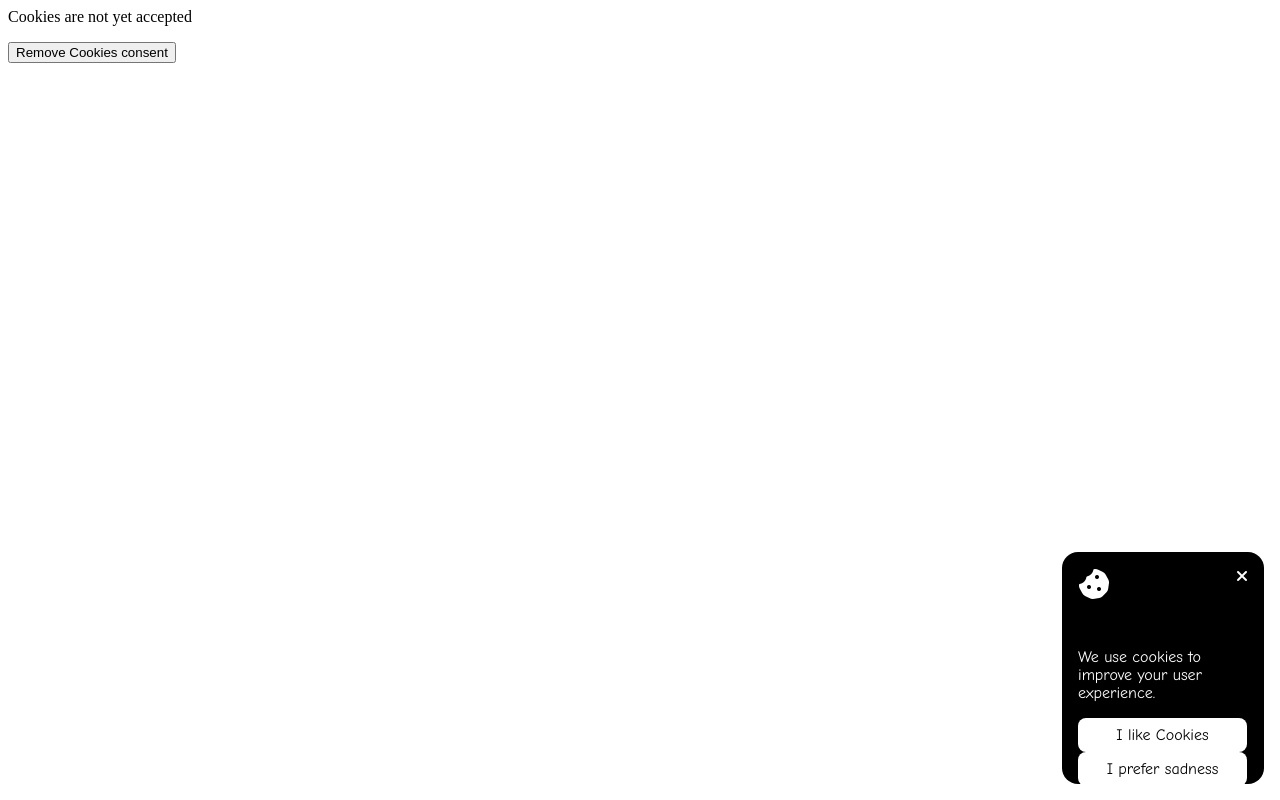
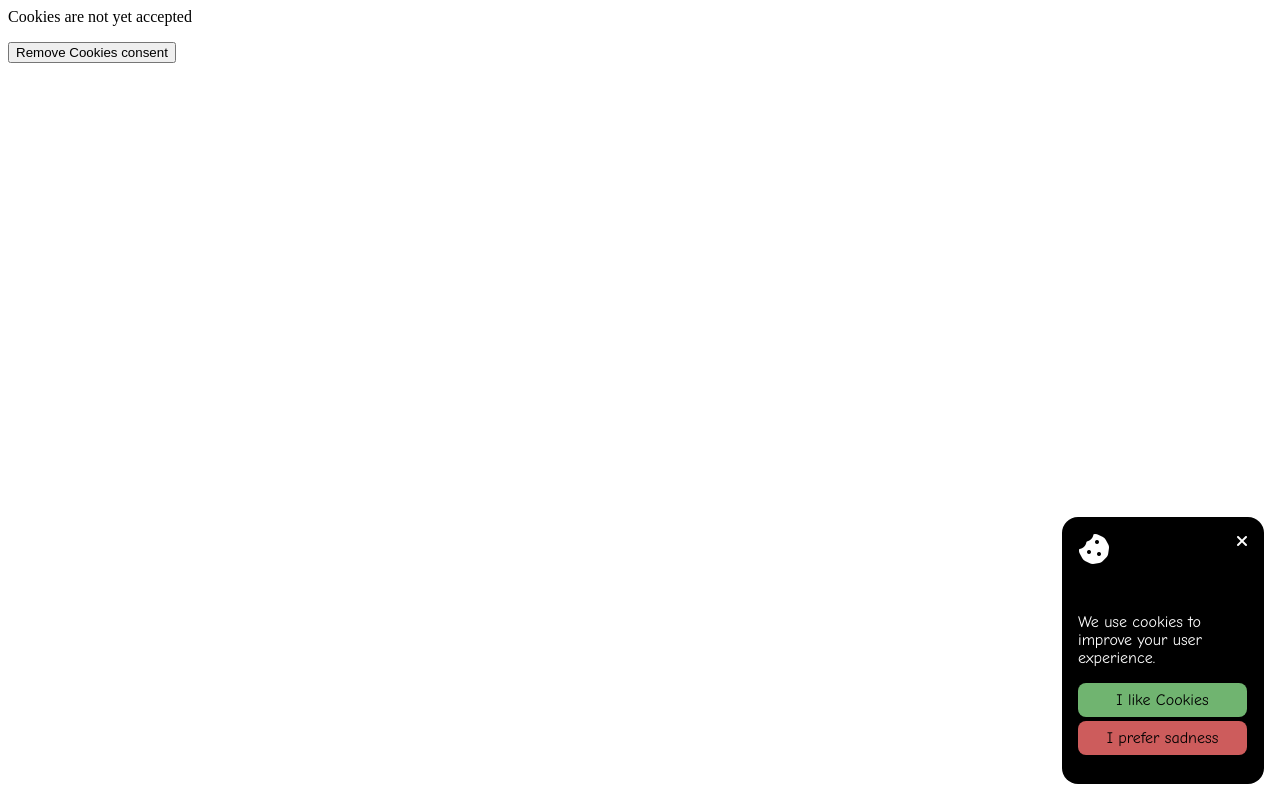
Before and after one commit to koydas/cookie-consent, a plain HTML site: page index.html in a window 1280 px wide. Drawn offline with Linux system fonts and the light colour scheme.

Commit message:
button color added + changed font

```diff
--- a/index.html
+++ b/index.html
@@ -3,6 +3,10 @@
         <link rel="stylesheet" href="styles.css">
 
         <script src="https://kit.fontawesome.com/b872c0f833.js" crossorigin="anonymous"></script>
+
+        <link rel="preconnect" href="https://fonts.googleapis.com">
+        <link rel="preconnect" href="https://fonts.gstatic.com" crossorigin>
+        <link href="https://fonts.googleapis.com/css2?family=Architects+Daughter&display=swap" rel="stylesheet">
         <script src="script.js"></script>
     </head>
 
@@ -23,8 +27,8 @@
 
             <p>We use cookies to improve your user experience.</p>
 
-            <div class="button" onclick="acceptCookies()">I like Cookies</div>
-            <div class="button" onclick="closeBox()">I prefer sadness</div>
+            <div class="button green" onclick="acceptCookies()">I like Cookies</div>
+            <div class="button red" onclick="closeBox()">I prefer sadness</div>
         </div>
     </body>
 </html>
--- a/styles.css
+++ b/styles.css
@@ -6,7 +6,7 @@
     color: white;
     border-radius: 1em;
     width: 170px;
-    height: 200px;
+    height: 235px;
     padding: 1em;
     font-family: "Comic Sans MS", "Comic Sans", cursive;
 }
@@ -34,4 +34,13 @@
     text-align: center;
 
     width: 90%;
+    margin-top: .25em;
 }
+
+#cookies-consent-box .button.red {
+    background-color: indianred;
+}
+
+#cookies-consent-box .button.green {
+    background-color: #70b470;
+}
```
